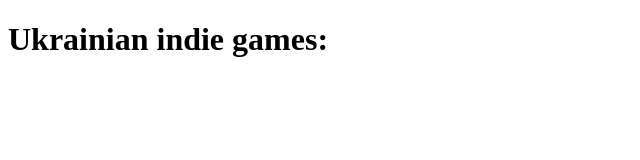
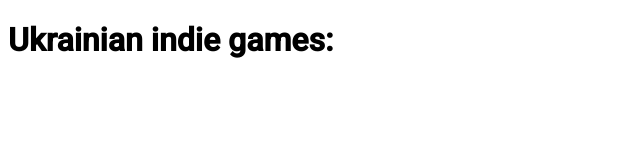
Before and after one commit to ukrainegamelist/ukrainegamelist.github.io, a plain HTML site: page index.html in a window 1280 px wide. Shown: the whole page, without its empty margins (0-640 px from the left). Drawn offline with Linux system fonts and the light colour scheme.

Commit message:
Added styles/style.css

```diff
--- a/index.html
+++ b/index.html
@@ -3,9 +3,14 @@
 <head>
 	<meta charset="utf-8">
 	<meta name="viewport" content="width=device-width, initial-scale=1">
-	<title>🇺🇦 Games list</title>
+	<title>List of indie games</title>
+
+	<link href="styles/style.css" rel="stylesheet">
+	<link rel="preconnect" href="https://fonts.googleapis.com">
+	<link rel="preconnect" href="https://fonts.gstatic.com" crossorigin>
+	<link href="https://fonts.googleapis.com/css2?family=League+Spartan:wght@700&family=Roboto:wght@500&display=swap" rel="stylesheet">
 </head>
 <body>
-	<h1>Ukrainian indie games:</h1>
+	<h1 class="maintitle">Ukrainian indie games:</h1>
 </body>
 </html>
--- /dev/null
+++ b/styles/style.css
@@ -0,0 +1,5 @@
+.maintitle
+{
+	font-family: 'League Spartan', sans-serif;
+	font-family: 'Roboto', sans-serif;
+}
```
